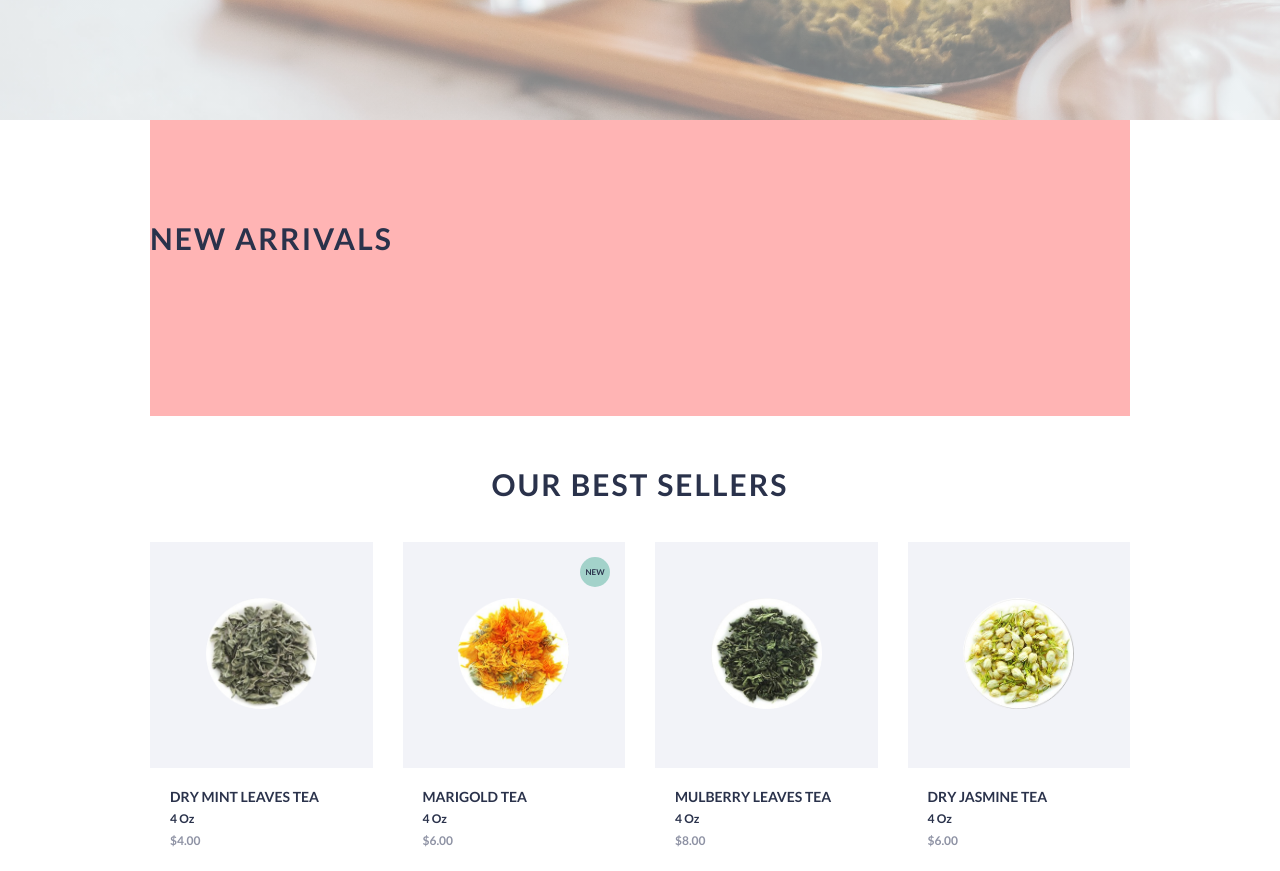
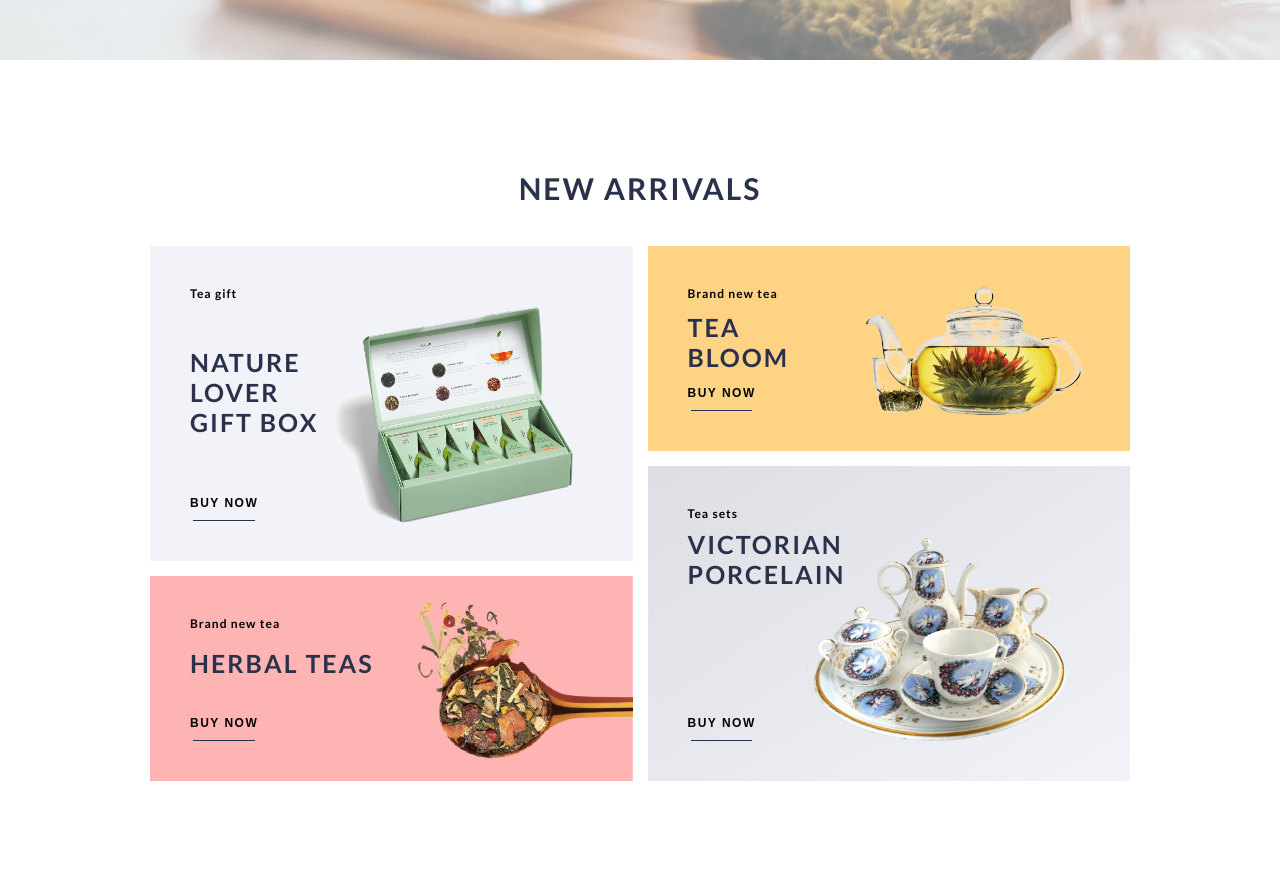
Before and after one commit to vihahuynh/My-Tee, a website: page index.html in a window 1280 px wide. Shown: the part 680-1551 px from the top of the page. Drawn offline with Linux system fonts and the light colour scheme.

Commit message:
New arrivals section

```diff
--- a/index.html
+++ b/index.html
@@ -82,7 +82,31 @@
       </div>
     </header>
     <section class="new-arrivals">
-      <h2 class="heading-2 u-margin-bottom-lg">New arrivals</h2>
+      <h2 class="heading-2 u-margin-bottom-medium">New arrivals</h2>
+      <div class="new-arrivals__boxes">
+        <div class="new-arrivals__box new-arrivals__box--grey">
+          <p class="box__tag">Tea sets</p>
+          <h4 class="heading-4 box__name">victorian porcelain</h4>
+          <button class="box__button">buy now</button>
+        </div>
+        <div class="new-arrivals__box new-arrivals__box--pink">
+          <p class="box__tag">Brand new tea</p>
+          <h4 class="heading-4 box__name box__name--long">Herbal teas</h4>
+          <button class="box__button">buy now</button>
+        </div>
+        <div class="new-arrivals__box new-arrivals__box--yellow">
+          <p class="box__tag">Brand new tea</p>
+          <h4 class="heading-4 box__name box__name--center">tea bloom</h4>
+          <button class="box__button">buy now</button>
+        </div>
+        <div class="new-arrivals__box new-arrivals__box--grey-flat">
+          <p class="box__tag">Tea gift</p>
+          <h4 class="heading-4 box__name box__name--center">
+            Nature lover gift box
+          </h4>
+          <button class="box__button">buy now</button>
+        </div>
+      </div>
     </section>
     <section class="best-sellers">
       <h2 class="heading-2 u-margin-bottom-medium">Our best sellers</h2>
@@ -256,29 +280,19 @@
         </p>
       </div>
       <div class="discounts__box discounts__box--yellow">
-        <p class="discounts__tag">Top Discounts</p>
-        <h4 class="heading-4 discounts__name">Cotton eco bag</h4>
-        <!-- <img
-          src="img/tote-discount.png"
-          alt="Cotton Eco Bag"
-          class="discounts__image"
-        /> -->
-        <button class="discounts__button">buy now</button>
-        <h4 class="heading-4 discounts__sales">up to 40% off</h4>
+        <p class="box__tag">Top Discounts</p>
+        <h4 class="heading-4 box__name">Cotton eco bag</h4>
+        <button class="box__button">buy now</button>
+        <h4 class="heading-4 box__sales">up to 40% off</h4>
       </div>
       <div class="discounts__box discounts__box--grey">
-        <p class="discounts__tag">Best Selling</p>
-        <h4 class="heading-4 discounts__name">TEACUP</h4>
-        <!-- <img
-          src="img/tea-cup-discount.png"
-          alt="Cotton Eco Bag"
-          class="discounts__image"
-        /> -->
-        <button class="discounts__button">buy now</button>
-        <h4 class="heading-4 discounts__sales">up to 20% off</h4>
+        <p class="box__tag">Best Selling</p>
+        <h4 class="heading-4 box__name">TEACUP</h4>
+        <button class="box__button">buy now</button>
+        <h4 class="heading-4 box__sales">up to 20% off</h4>
       </div>
       <div class="discounts__box discounts__box--green">
-        <h4 class="heading-4 discounts__name">newsletter</h4>
+        <h4 class="heading-4 box__name">newsletter</h4>
         <p class="discounts__text">
           Join our list and get a discount promo code 15% of your next purchase.
         </p>
--- /dev/null
+++ b/sass/_boxes.scss
@@ -0,0 +1,74 @@
+.box {
+  &__tag {
+    position: absolute;
+    top: 4rem;
+    left: 4rem;
+    font-size: 1.2rem;
+    font-weight: 700;
+    letter-spacing: 0.1rem;
+  }
+
+  &__name {
+    position: absolute;
+    left: 4rem;
+    top: 20%;
+    width: 30%;
+
+    &--long {
+      top: 35%;
+      width: 50%;
+    }
+
+    &--center {
+      top: 32%;
+    }
+  }
+
+  &__sales {
+    position: absolute;
+    bottom: 4rem;
+    right: 4rem;
+  }
+
+  &__button {
+    border: none;
+    // border-radius: 10rem;
+    padding: 1.2rem 0 0;
+    background-color: transparent;
+    text-transform: uppercase;
+    transition: all 0.2s;
+    position: absolute;
+    left: 4rem;
+    bottom: 4rem;
+    font-size: 1.2rem;
+    font-weight: 700;
+    letter-spacing: 0.15rem;
+
+    &:hover {
+      transform: translateY(-3px);
+      //   box-shadow: 0 1rem 2rem rgba($color-primary-dark, 0.2);
+
+      &::after {
+        width: 0;
+      }
+    }
+
+    &:active {
+      transform: translateY(0);
+      //   box-shadow: 0 0.2rem 1rem rgba($color-primary-dark, 0.2);
+      &::after {
+        width: 100%;
+      }
+    }
+
+    &::after {
+      content: "";
+      display: block;
+      height: 1px;
+      width: 90%;
+      margin: 1rem auto 0;
+      background-color: $color-primary-dark;
+      transition: width 0.2s;
+    }
+  }
+}
--- a/sass/_discounts.scss
+++ b/sass/_discounts.scss
@@ -104,65 +104,4 @@
       grid-column: 1 / 2;
     }
   }
-
-  &__tag {
-    position: absolute;
-    top: 3rem;
-    left: 3rem;
-    font-size: 1.2rem;
-    font-weight: 700;
-    letter-spacing: 0.1rem;
-  }
-
-  &__name {
-    position: absolute;
-    left: 3rem;
-    top: 20%;
-    width: 30%;
-  }
-
-  &__sales {
-    position: absolute;
-    bottom: 3rem;
-    right: 3rem;
-  }
-
-  &__button {
-    border: none;
-    border-radius: 10rem;
-    padding: 1.2rem 2rem 0;
-    background-color: transparent;
-    text-transform: uppercase;
-    transition: all 0.2s;
-    position: absolute;
-    left: 3rem;
-    bottom: 3rem;
-    font-size: 1.2rem;
-    font-weight: 700;
-    letter-spacing: 0.15rem;
-
-    &:hover {
-      transform: translateY(-3px);
-      box-shadow: 0 1rem 2rem rgba($color-primary-dark, 0.2);
-
-      &::after {
-        width: 0;
-      }
-    }
-
-    &:active {
-      transform: translateY(0);
-      box-shadow: 0 0.2rem 1rem rgba($color-primary-dark, 0.2);
-    }
-
-    &::after {
-      content: "";
-      display: block;
-      height: 1px;
-      width: 90%;
-      margin: 1rem auto 0;
-      background-color: $color-primary-dark;
-      transition: width 0.2s;
-    }
-  }
 }
--- a/sass/_header.scss
+++ b/sass/_header.scss
@@ -3,6 +3,7 @@
   padding: 10rem 0;
   grid-row: 2 / 3;
   grid-column: 1 / -1;
+  margin-bottom: 6rem;
 
   background-image: linear-gradient(
       to right,
--- a/sass/_new-arrivals.scss
+++ b/sass/_new-arrivals.scss
@@ -1,6 +1,62 @@
 .new-arrivals {
-  padding: 10rem 0;
-  background-color: $color-secondary-pink;
+  padding: 5rem 0;
   grid-row: 3 / 4;
   grid-column: 2 / 3;
+  text-align: center;
+
+  &__boxes {
+    display: grid;
+    grid-template-columns: repeat(2, 1fr);
+    grid-template-rows: repeat(10, minmax(4rem, min-content));
+    grid-gap: 1.5rem;
+  }
+
+  &__box {
+    text-align: start;
+    position: relative;
+    &--pink {
+      grid-row: 7 / -1;
+      grid-column: 1 / 2;
+      padding: 6rem 3rem 3rem;
+      background-image: url(../img/tea-spoon-new.png),
+        linear-gradient(to right, $color-secondary-pink, $color-secondary-pink);
+      background-size: cover;
+      background-position: center;
+    }
+
+    &--grey-flat {
+      background-image: url(../img/tea-gift.png),
+        linear-gradient(to right, $color-primary-light, $color-primary-light);
+      background-size: cover;
+      background-position: center;
+      grid-row: 1 / 7;
+      grid-column: 1 / 2;
+    }
+
+    &--yellow {
+      background-image: url(../img/teabloom.png),
+        linear-gradient(
+          to right,
+          $color-secondary-yellow,
+          $color-secondary-yellow
+        );
+      background-position: center;
+      background-size: cover;
+      grid-row: 1 / 5;
+      grid-column: 2 / 3;
+    }
+
+    &--grey {
+      background-image: url(../img/tea-set.png),
+        linear-gradient(
+          to right bottom,
+          rgba($color-primary, 0.3),
+          $color-primary-light
+        );
+      background-size: cover;
+      background-position: center;
+      grid-row: 5 / -1;
+      grid-column: 2 / 3;
+    }
+  }
 }
--- a/sass/main.scss
+++ b/sass/main.scss
@@ -3,6 +3,7 @@
 @import "typography";
 @import "utilities";
 @import "buttons";
+@import "boxes";
 
 @import "best-sellers";
 @import "discounts";
```
Also changed, not shown: css/style.css, img/tea-gift.png (added), img/tea-set.png (added), img/tea-spoon-new.png (added), img/teabloom.png (added).
